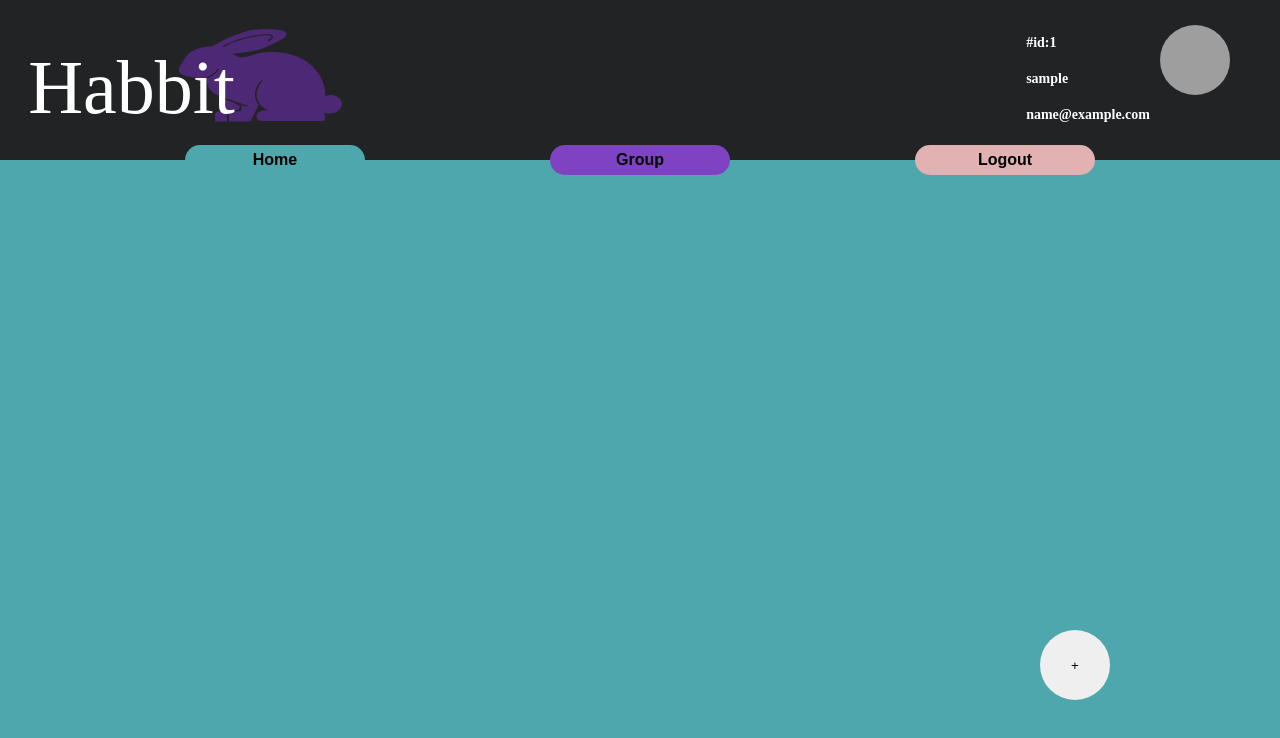
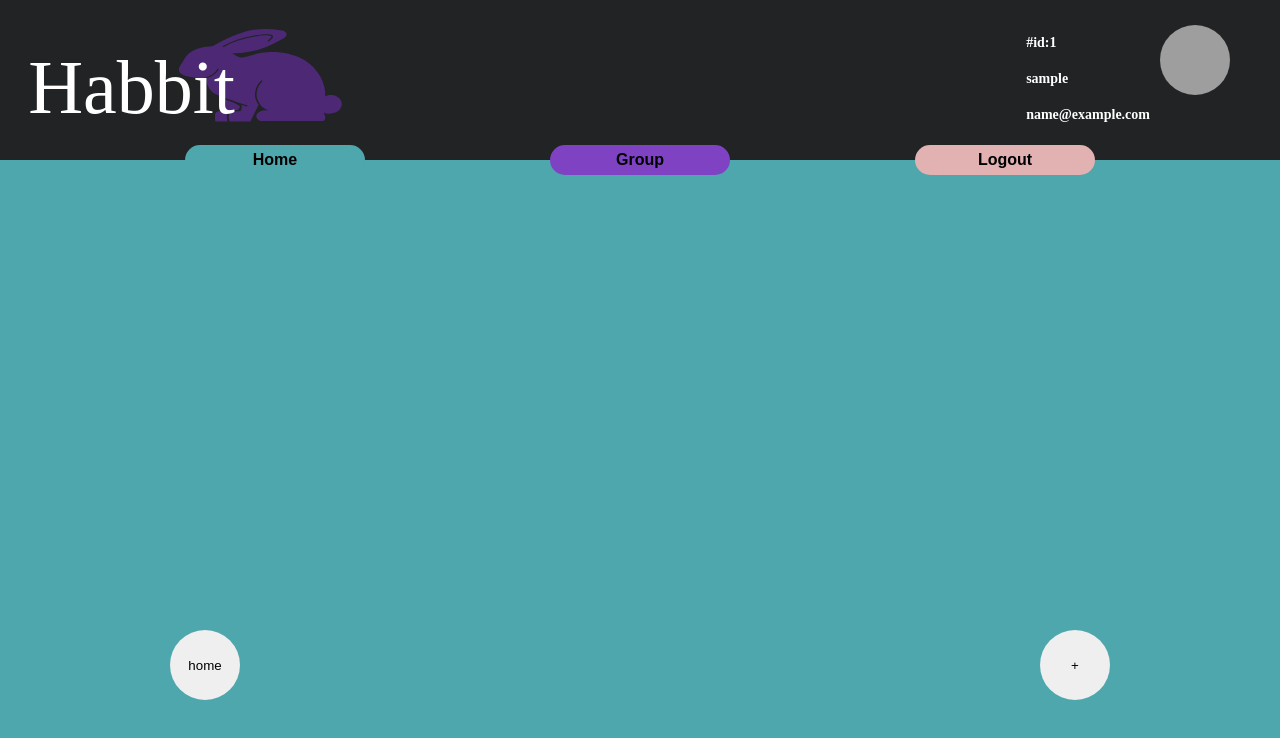
Before and after one commit to daniell18/kenzie-gestao-de-habitos, a React (Create React App) app: page /home in a window 1280 px wide. Shown: the top 738 px of the page. Built offline with nearby package versions, Linux system fonts and the light colour scheme; no server answers; sample sign-in values are in the browser's storage; grey boxes are pictures that could not be loaded; a web font is replaced by a local one.

Commit message:
feat: button to go home

```diff
--- a/src/Components/Body/Bodystyle.js
+++ b/src/Components/Body/Bodystyle.js
@@ -44,6 +44,30 @@ export const ButtonPlus = styled.button `
   border-radius: 125px;}
 `;
 
+export const GoHome = styled.button`
+  width: 50px;
+  height: 50px;
+  position: fixed;
+  bottom: 60px;
+  border: none;
+  left: 35px;
+  border-radius: 125px;
+@media screen and (min-width: 1024px) {
+  width: 70px;
+  height: 70px;
+  position: fixed;
+  bottom: 100px;
+  left: 170px;
+  border-radius: 125px;}
+@media screen and (min-width: 1440px) {
+  width: 70px;
+  height: 70px;
+  position: fixed;
+  bottom: 100px;
+  left: 310px;
+  border-radius: 125px;}
+`;
+
 export const LogoutPage = styled.div`
     display: flex;
     flex-direction: column;
--- a/src/Components/Body/index.jsx
+++ b/src/Components/Body/index.jsx
@@ -6,6 +6,7 @@ import {
   ParagrafoLogout,
   LogoutPage,
   ButtonPlus,
+  GoHome,
 } from "./Bodystyle";
 import { useHistory } from "react-router";
 import { useContext } from "react";
@@ -47,6 +48,7 @@ function Body({ color, page, item }) {
         )}
         {page !== "logout" && page !== "Members"? (<ButtonPlus className = "buttonPlus" onClick = {() => setIsModalVisible(true)} >+</ButtonPlus>) : (null)}
         {isModalVisible ? <Modal filtered = {filtered} page = {page} close = {setIsModalVisible}/> : null}
+        {page !== "logout" ? (<GoHome onClick={() => history.push("/home")}> home </GoHome>) : (null)}
       </ContainerBody>
     </>
   );
--- a/src/Components/Headers/index.jsx
+++ b/src/Components/Headers/index.jsx
@@ -48,9 +48,10 @@ function Headers({ type, group }) {
       {type === "Group" && (
         <HeaderContainer>
           <ContainerInfo>
-          <LogoDesk src={logoLogin}/>
+          <LogoDesk
+          onClick={() => history.push("/home")}
+          src={logoLogin}/>
             <Icon
-              onClick={() => history.push("/home")}
               src="https://picsum.photos/200"
               alt="icon"
             />
--- a/src/Pages/Login/index.jsx
+++ b/src/Pages/Login/index.jsx
@@ -21,9 +21,11 @@ import { Redirect, useHistory } from "react-router";
 import { useContext } from "react";
 import { LoginContext } from "../../Providers/Login";
 import { HabitsContext } from "../../Providers/Habits";
+import { GroupContext } from "../../Providers/Groups";
 
 function Login({ authenticated }) {
   const { getLogin } = useContext(LoginContext);
+  const { setUpdate } = useContext(GroupContext);
   const { setHabitsUpdate } = useContext(HabitsContext);
   const schema = yup.object().shape({
     username: yup.string().required("Campo obrigatório"),
@@ -39,6 +41,7 @@ function Login({ authenticated }) {
   const submitForm = (e) => {
     getLogin(e);
     setHabitsUpdate(true);
+    setUpdate(true);
   };
 
   if (authenticated) {
--- a/src/Providers/Groups/index.js
+++ b/src/Providers/Groups/index.js
@@ -4,9 +4,11 @@ export const GroupContext = createContext([]);
 export const GroupProvider = ({ children }) => {
   const [group, setGroup] = useState([]);
   const [page, setPage] = useState(1);
+  const [update, setUpdate] = useState(false);
   let filtered;
   const idUser = JSON.parse(localStorage.getItem("@Kenziehabits:User")) || -99;
   useEffect(() => {
+    if(update){
     fetch(`https://kenzie-habits.herokuapp.com/groups/?page=${page}`)
       .then((response) => response.json())
       .then((response) => {
@@ -15,14 +17,15 @@ export const GroupProvider = ({ children }) => {
           setPage(page + 1);
         }
       });
-  }, [page]);
+    }
+  }, [page, update]);
 
   if (page > 1 && idUser !== -99) {
     localStorage.setItem("@Kenziehabits:Groups", JSON.stringify(group));
   }
 
   return (
-    <GroupContext.Provider value={{ filtered }}>
+    <GroupContext.Provider value={{ filtered, setUpdate }}>
       {children}
     </GroupContext.Provider>
   );
```
